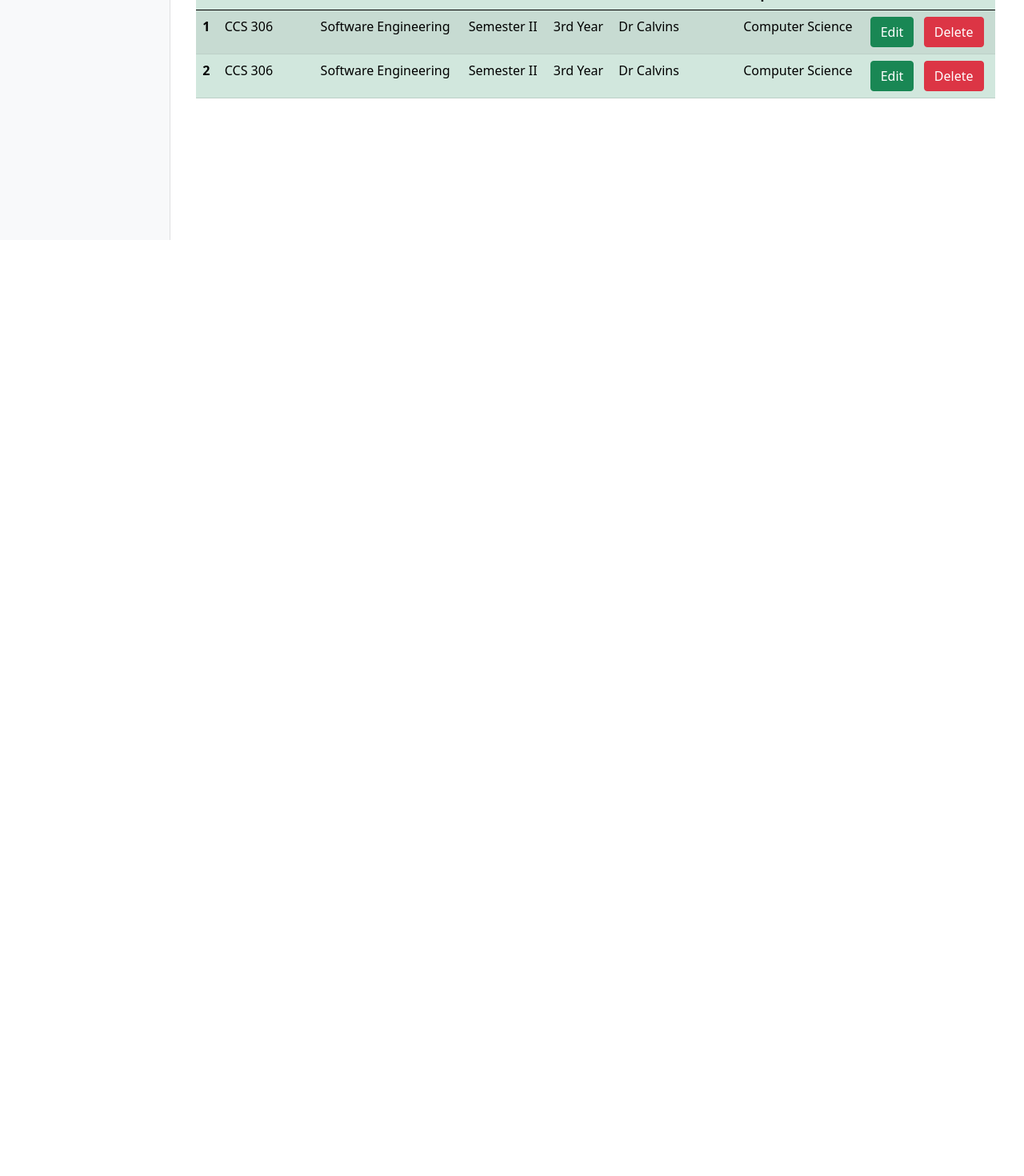
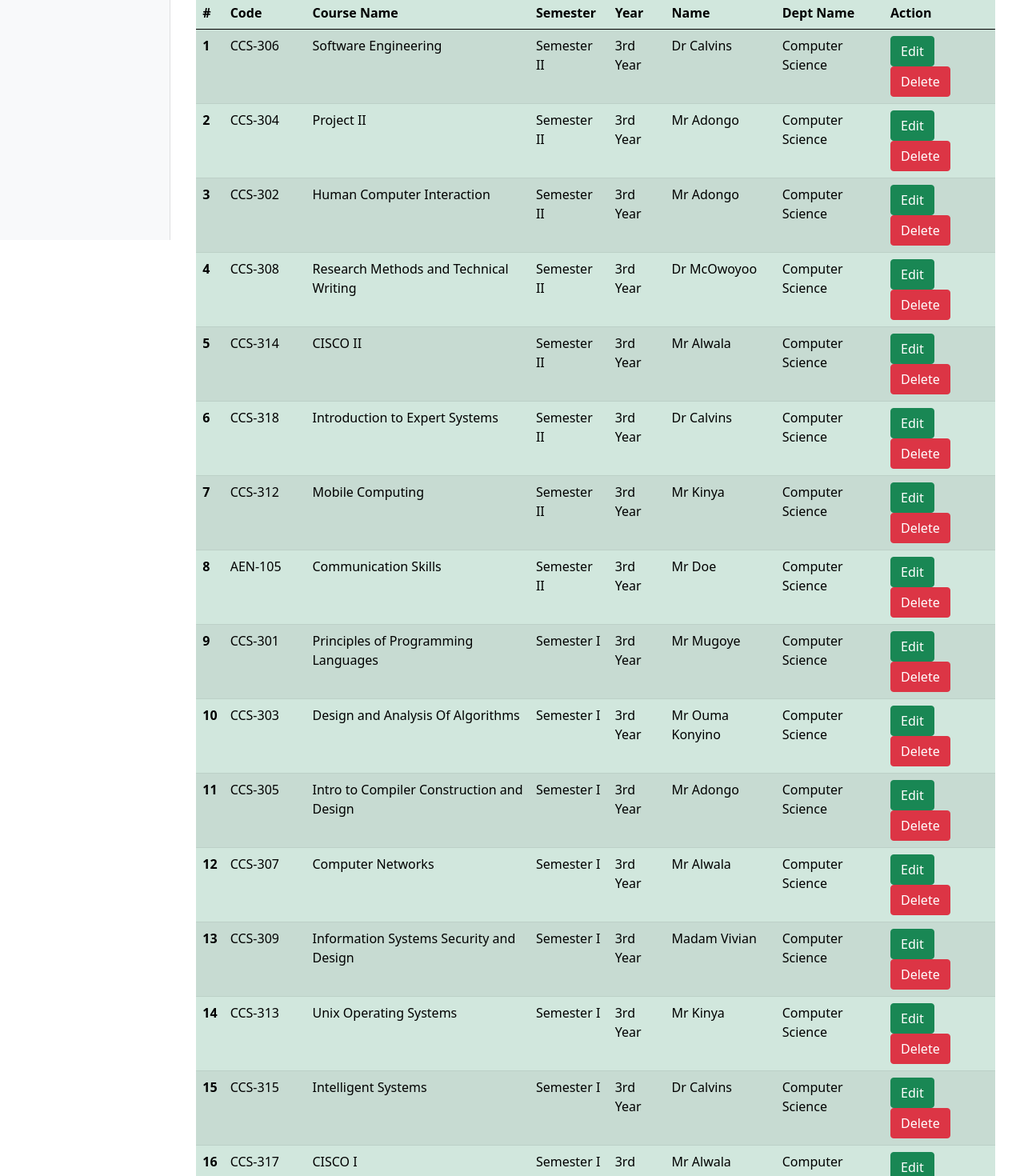
Before and after one commit to emmanuel-jan/timetableScheduler, an Angular app: page /dashboard/courses in a window 1280 px wide. Shown: the part 500-1970 px from the top of the page at 80% size. Before the commit the page ends 800 px from the top, so only its background shows below. Built offline with nearby package versions, Linux system fonts and the light colour scheme.

Commit message:
creating course interface

```diff
--- a/src/app/app.module.ts
+++ b/src/app/app.module.ts
@@ -1,6 +1,6 @@
 import { NgModule } from '@angular/core';
 import { BrowserModule } from '@angular/platform-browser';
-
+import { FormsModule } from '@angular/forms';
 import { AppRoutingModule } from './app-routing.module';
 import { AppComponent } from './app.component';
 import { LoginComponent } from './login/login.component';
@@ -24,7 +24,8 @@ import { TimetableComponent } from './timetable/timetable.component';
   ],
   imports: [
     BrowserModule,
-    AppRoutingModule
+    AppRoutingModule,
+    FormsModule
   ],
   providers: [],
   bootstrap: [AppComponent]
--- a/src/app/courses/courses.component.html
+++ b/src/app/courses/courses.component.html
@@ -2,19 +2,19 @@
     <br>
     <div class="row">
         <div class="col-md-7 mx-auto">
-            <form class="row g-3">
+            <form class="row g-3" #newCourse="ngForm">
                 <p class="display-6 text-center">Add Courses here!</p>
                 <div class="col-md-6">
                     <label class="form-label">Course Name</label>
-                    <input type="text" class="form-control">
+                    <input type="text" [(ngModel)] = "newCourse.courseName" id="courseName" name="coursename" class="form-control">
                   </div>
                   <div class="col-md-6">
                     <label class="form-label">Course Code</label>
-                    <input type="text" class="form-control" id="inputZip">
+                    <input type="text" [(ngModel)] = "newCourse.courseCode" id="courseCode" name="courseCode" class="form-control" id="inputZip">
                   </div>
                   <div class="col-md-6">
                     <label class="form-label">Semester Offered</label>
-                    <select class="form-select">
+                    <select class="form-select" [(ngModel)] = "newCourse.semester" id="semester" name="semester">
                       <option selected>Choose...</option>
                       <option>Semester I</option>
                       <option>Semester II</option>
@@ -23,7 +23,7 @@
                   </div>
                   <div class="col-md-6">
                     <label class="form-label">Year Offered</label>
-                    <select class="form-select">
+                    <select class="form-select" [(ngModel)] = "newCourse.year" id="year" name="year">
                       <option selected>Choose...</option>
                       <option>1st Year</option>
                       <option>2nd Year</option>
@@ -33,14 +33,14 @@
                   </div>
                 <div class="col-md-6">
                   <label class="form-label">Instructor Nmae</label>
-                  <input type="text" class="form-control" id="inputEmail4">
+                  <input type="text" [(ngModel)] = "newCourse.instructorName" id="instructorName" name="instructorName" class="form-control" id="inputEmail4">
                 </div>
                 <div class="col-md-6">
                   <label class="form-label">Department</label>
-                  <input type="text" class="form-control">
+                  <input type="text" [(ngModel)] = "newCourse.deptName" id="deptName" name="deptName" class="form-control">
                 </div>
                 <div class="col-12">
-                  <button type="submit" class="btn btn-outline-primary">Add Course</button>
+                  <button type="submit" (click)="addCourse(newCourse)" class="btn btn-outline-primary">Add Course</button>
                 </div>
               </form>
         </div>
@@ -65,24 +65,14 @@
                       </tr>
                     </thead>
                     <tbody>
-                      <tr>
-                        <th scope="row">1</th>
-                        <td>CCS 306</td>
-                        <td>Software Engineering</td>
-                        <td>Semester II</td>
-                        <td>3rd Year</td>
-                        <td>Dr Calvins</td>
-                        <td>Computer Science</td>
-                        <td><button type="button" class="btn btn-success" data-bs-toggle="modal" data-bs-target="#exampleModal">Edit</button> &nbsp; <button class="btn btn-danger">Delete</button> </td>
-                      </tr>
-                      <tr>
-                        <th scope="row">2</th>
-                        <td>CCS 306</td>
-                        <td>Software Engineering</td>
-                        <td>Semester II</td>
-                        <td>3rd Year</td>
-                        <td>Dr Calvins</td>
-                        <td>Computer Science</td>
+                      <tr *ngFor = "let course of courses">
+                        <th scope="row">{{course.id}}</th>
+                        <td>{{course.courseCode}}</td>
+                        <td>{{course.courseName}}</td>
+                        <td>{{course.semester}}</td>
+                        <td>{{course.year}}</td>
+                        <td>{{course.instructorName}}</td>
+                        <td>{{course.deptName}}</td>
                         <td><button type="button" class="btn btn-success" data-bs-toggle="modal" data-bs-target="#exampleModal">Edit</button> &nbsp; <button class="btn btn-danger">Delete</button> </td>
                       </tr>
                     </tbody>
--- a/src/app/courses/courses.component.ts
+++ b/src/app/courses/courses.component.ts
@@ -1,4 +1,5 @@
 import { Component, OnInit } from '@angular/core';
+import { COURSESINTERFACE } from '../mock-courses';
 
 @Component({
   selector: 'app-courses',
@@ -7,9 +8,18 @@ import { Component, OnInit } from '@angular/core';
 })
 export class CoursesComponent implements OnInit {
 
+  courses = COURSESINTERFACE;
+  // newCourse = COURSESINTERFACE;
+
   constructor() { }
 
   ngOnInit(): void {
   }
 
+  addCourse(newCourse: any){
+    if(newCourse){
+      this.courses.push(newCourse);
+    }
+  }
+
 }
--- /dev/null
+++ b/src/app/coursesInterface.ts
@@ -0,0 +1,9 @@
+export interface CoursesInterface{
+    id: number;
+    courseCode: string;
+    courseName: string;
+    semester: string;
+    year: string;
+    instructorName: string;
+    deptName: string;
+}
--- /dev/null
+++ b/src/app/mock-courses.ts
@@ -0,0 +1,184 @@
+import { CoursesInterface } from "./coursesInterface";
+
+export const COURSESINTERFACE: CoursesInterface[] = [
+    {
+       id:1,
+       courseCode: 'CCS-306',
+       courseName: 'Software Engineering',
+       semester: 'Semester II',
+       year: '3rd Year',
+       instructorName: 'Dr Calvins',
+       deptName: 'Computer Science'
+    },
+    {
+       id:2,
+       courseCode: 'CCS-304',
+       courseName:'Project II',
+       semester:'Semester II',
+       year:'3rd Year',
+       instructorName:'Mr Adongo',
+       deptName:'Computer Science'
+    },
+    {
+        id:3,
+        courseCode:'CCS-302',
+        courseName:'Human Computer Interaction',
+        semester:'Semester II',
+        year:'3rd Year',
+        instructorName:'Mr Adongo',
+        deptName:'Computer Science'
+    },
+    {
+       id: 4,
+       courseCode:'CCS-308',
+       courseName:'Research Methods and Technical Writing',
+       semester:'Semester II',
+       year:'3rd Year',
+       instructorName:'Dr McOwoyoo',
+       deptName:'Computer Science'
+    },
+    {
+        id: 5,
+        courseCode:'CCS-314',
+        courseName:'CISCO II',
+        semester:'Semester II',
+        year:'3rd Year',
+        instructorName:'Mr Alwala',
+        deptName:'Computer Science'
+    },
+    {
+        id:6,
+        courseCode:'CCS-318',
+        courseName:'Introduction to Expert Systems',
+        semester:'Semester II',
+        year:'3rd Year',
+        instructorName:'Dr Calvins',
+        deptName:'Computer Science'
+    },
+    {
+        id: 7,
+        courseCode:'CCS-312',
+        courseName:'Mobile Computing',
+        semester:'Semester II',
+        year:'3rd Year',
+        instructorName:'Mr Kinya',
+        deptName:'Computer Science'
+    },
+    {
+        id: 8,
+        courseCode:'AEN-105',
+        courseName:'Communication Skills',
+        semester:'Semester II',
+        year:'3rd Year',
+        instructorName:'Mr Doe',
+        deptName:'Computer Science'
+    },
+    {
+        id: 9,
+        courseCode:'CCS-301',
+        courseName:'Principles of Programming Languages',
+        semester:'Semester I',
+        year:'3rd Year',
+        instructorName:'Mr Mugoye',
+        deptName:'Computer Science'
+    },
+    {
+        id: 10,
+        courseCode:'CCS-303',
+        courseName:'Design and Analysis Of Algorithms',
+        semester:'Semester I',
+        year:'3rd Year',
+        instructorName:'Mr Ouma Konyino',
+        deptName:'Computer Science'
+    },
+    {
+        id: 11,
+        courseCode:'CCS-305',
+        courseName:'Intro to Compiler Construction and Design',
+        semester:'Semester I',
+        year:'3rd Year',
+        instructorName:'Mr Adongo',
+        deptName:'Computer Science'
+    },
+    {
+        id:12,
+        courseCode:'CCS-307',
+        courseName:'Computer Networks',
+        semester:'Semester I',
+        year:'3rd Year',
+        instructorName:'Mr Alwala',
+        deptName:'Computer Science'
+    },
+    {
+        id:13,
+        courseCode:'CCS-309',
+        courseName:'Information Systems Security and Design',
+        semester:'Semester I',
+        year:'3rd Year',
+        instructorName:'Madam Vivian',
+        deptName:'Computer Science'
+    },
+    {
+        id: 14,
+        courseCode:'CCS-313',
+        courseName:'Unix Operating Systems',
+        semester:'Semester I' ,
+        year:'3rd Year',
+        instructorName:'Mr Kinya',
+        deptName:'Computer Science'
+    },
+    {
+        id:15,
+        courseCode:'CCS-315',
+        courseName:'Intelligent Systems',
+        semester:'Semester I',
+        year:'3rd Year',
+        instructorName:'Dr Calvins',
+        deptName:'Computer Science'
+    },
+    {
+       id: 16,
+       courseCode:'CCS-317',
+       courseName:'CISCO I',
+       semester:'Semester I',
+       year:'3rd Year',
+       instructorName:'Mr Alwala',
+       deptName:'Computer Science'
+    },
+    {
+        id:17,
+        courseCode:'CCS-319',
+        courseName:'Database Administration',
+        semester:'Semester I',
+        year:'3rd Year',
+        instructorName:'Mr Kamau',
+        deptName:'Computer Science'
+    },
+    {
+        id:18,
+        courseCode:'CCS-323',
+        courseName:'Project I',
+        semester:'Semester I',
+        year:'3rd Year',
+        instructorName:'Mr Adongo',
+        deptName:'Computer Science'
+    },
+    {
+        id:19,
+        courseCode:'PHT-112',
+        courseName:'HIV&AIDS Management',
+        semester:'Semester I',
+        year:'3rd Year',
+        instructorName:'Mr Doe',
+        deptName:'Computer Science'
+    },
+    {
+        id:20,
+        courseCode:'CCS-310',
+        courseName:'Computer Graphics',
+        semester:'Semester II',
+        year:'3rd Year',
+        instructorName:'Mr Kinya',
+        deptName:'Computer Science'
+    },
+]
--- a/src/app/rooms/rooms.component.html
+++ b/src/app/rooms/rooms.component.html
@@ -42,14 +42,14 @@
                       <tr>
                         <th scope="row">1</th>
                         <td>35</td>
-                        <td>TB1</td>
+                        <td>TB-1</td>
                         <td>Computer Science</td>
                         <td><button type="button" class="btn btn-success" data-bs-toggle="modal" data-bs-target="#exampleModal">Edit</button> &nbsp; <button class="btn btn-danger">Delete</button> </td>
                       </tr>
                       <tr>
                         <th scope="row">2</th>
-                        <td>35</td>
-                        <td>TB1</td>
+                        <td>100</td>
+                        <td>TB-2</td>
                         <td>Computer Science</td>
                         <td><button type="button" class="btn btn-success" data-bs-toggle="modal" data-bs-target="#exampleModal">Edit</button> &nbsp; <button class="btn btn-danger">Delete</button> </td>
                       </tr>
```
